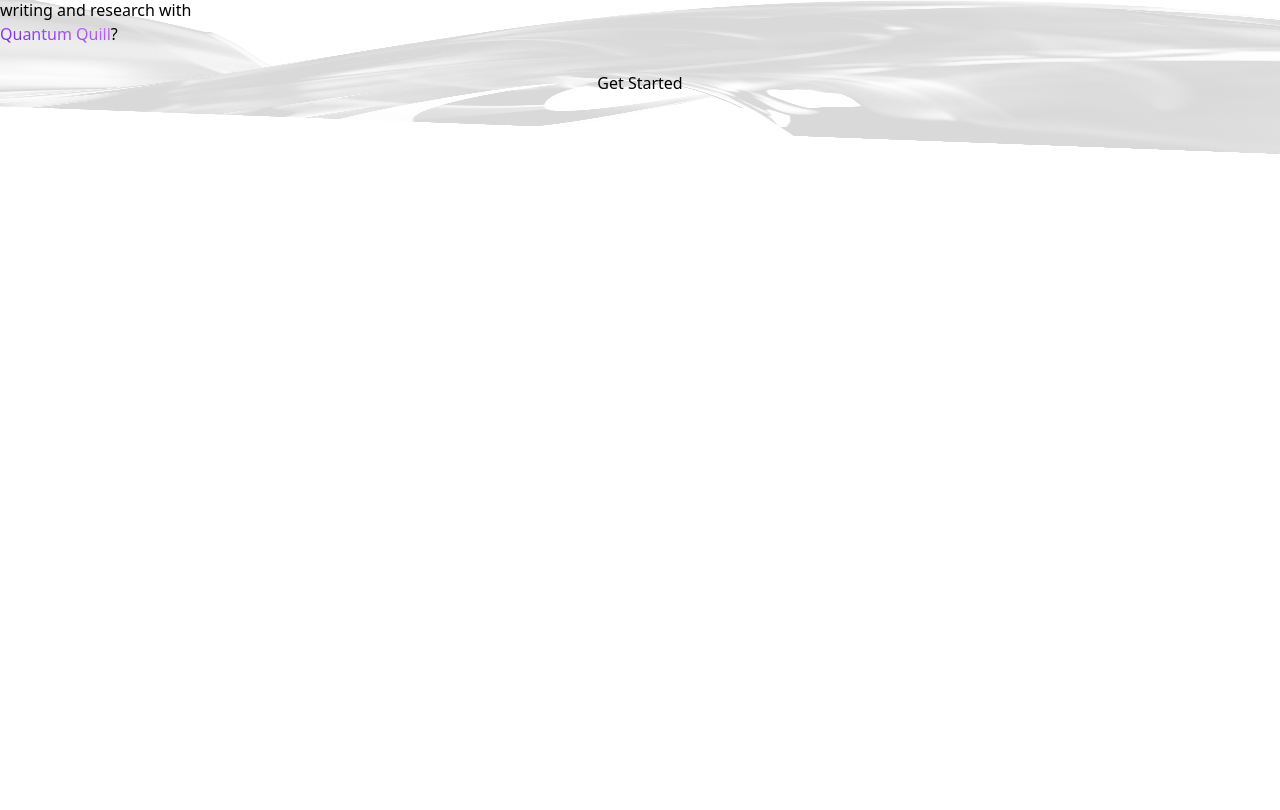
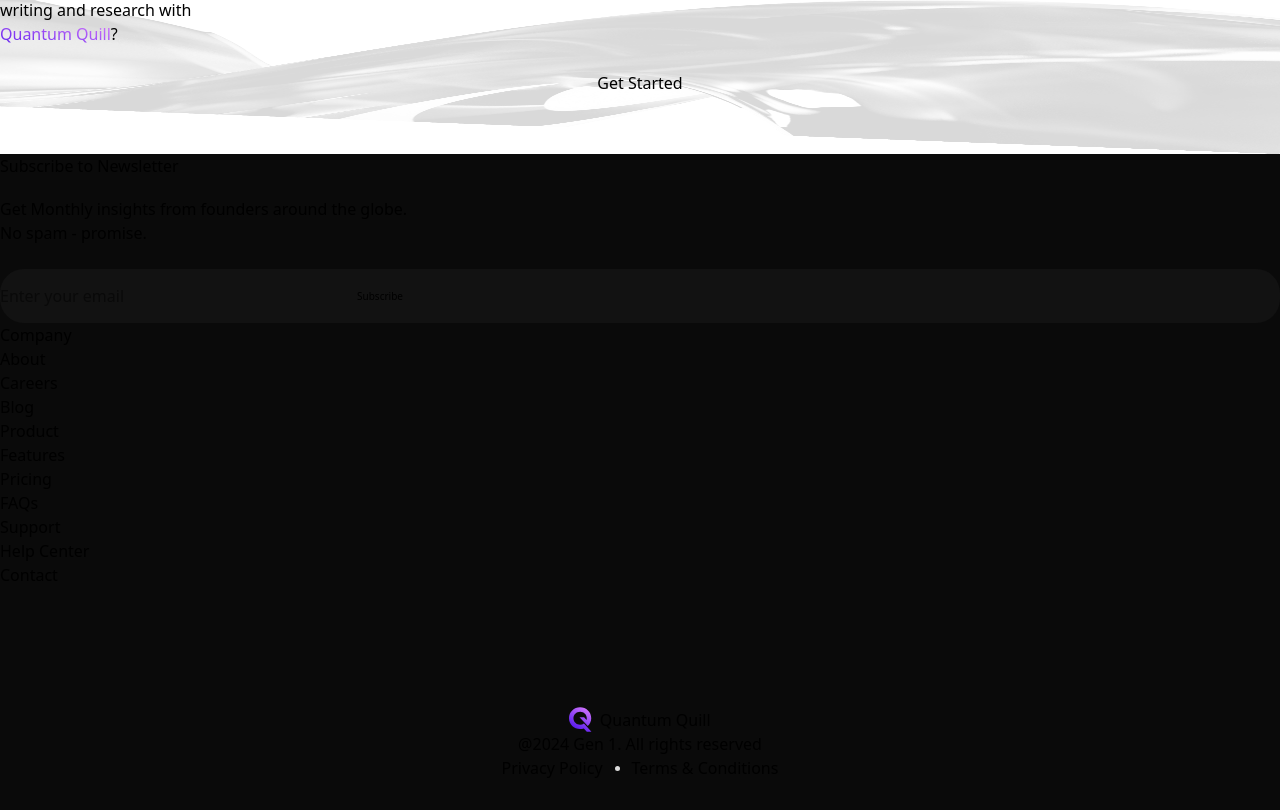
Before and after one commit to Iyanu-Industries/Quantum-Quill, a Next.js app: page / in a window 1280 px wide. Shown: the part 5965-6775 px from the top of the page. Before the commit the page ends 6119 px from the top, so only its background shows below. Built offline with nearby package versions, Linux system fonts and the light colour scheme.

Commit message:
footer finished

```diff
--- a/src/app/page.tsx
+++ b/src/app/page.tsx
@@ -1,5 +1,3 @@
-import GradientButton from "@/components/home/sub-componets/gradient-button";
-import styles from "./home.module.css";
 import {
   Navbar,
   HeroSection,
@@ -8,6 +6,7 @@
   ReviewSection,
   SubscribeToList,
   GetStarted,
+  Footer,
 } from "@/components/home";
 export default function Home() {
   return (
@@ -19,6 +18,7 @@
       <ReviewSection />
       <SubscribeToList />
       <GetStarted />
+      <Footer />
     </div>
   );
 }
--- /dev/null
+++ b/src/components/home/footer/footer.tsx
@@ -0,0 +1,116 @@
+import React from "react";
+import { SubscribeToList } from "../sub-components";
+import Link from "next/link";
+import Image from "next/image";
+
+const Footer = () => {
+  return (
+    <div className="bg-[#0A0A0A] px-[5px] pt-[120px] md:pl-[92px] w-full md:pr-[94px]">
+      <div className="flex flex-col gap-6 lg:flex-row xl:gap-[84px] poppins">
+        <div>
+          <h1 className="poppins text-[26px] text-center md:text-left font-[500] text-[#DDDDDD] tracking-[0%]">
+            Subscribe to Newsletter
+          </h1>
+          <p className="text-[#8A8A8A] text-center md:text-left leading-[120%] mt-[19px] text-[14px] font-[400] manrope">
+            Get Monthly insights from founders around the globe.
+            <br /> No spam - promise.
+          </p>
+          <SubscribeToList className="mt-[24px] w-[full]" />
+        </div>
+        <div className="flex flex-col space-y-6">
+          <h1 className="poppins text-[24px] font-[500] text-[#DDDDDD] tracking-[0%]">
+            Company
+          </h1>
+          <Link
+            href={"/"}
+            className="text-[#8A8A8A] hover:text-[#DDDDDD] text-[18px] tracking-[0%]"
+          >
+            About
+          </Link>
+          <Link
+            href={"/"}
+            className="text-[#8A8A8A] hover:text-[#DDDDDD] text-[18px] tracking-[0%]"
+          >
+            Careers
+          </Link>
+          <Link
+            href={"/"}
+            className="text-[#8A8A8A] hover:text-[#DDDDDD] text-[18px] tracking-[0%]"
+          >
+            Blog
+          </Link>
+        </div>
+        <div className="flex flex-col space-y-6">
+          <h1 className="poppins text-[24px] font-[500] text-[#DDDDDD] tracking Reserva-[0%]">
+            Product
+          </h1>
+          <Link
+            href={"/"}
+            className="text-[#8A8A8A] hover:text-[#DDDDDD] text-[18px] tracking-[0%]"
+          >
+            Features
+          </Link>
+          <Link
+            href={"/"}
+            className="text-[#8A8A8A] hover:text-[#DDDDDD] text-[18px] tracking-[0%]"
+          >
+            Pricing
+          </Link>
+          <Link
+            href={"/"}
+            className="text-[#8A8A8A] hover:text-[#DDDDDD] text-[18px] tracking-[0%]"
+          >
+            FAQs
+          </Link>
+        </div>
+        <div className="flex flex-col space-y-6">
+          <h1 className="poppins text-[24px] font-[500] text-[#DDDDDD] tracking-[0%]">
+            Support
+          </h1>
+          <Link
+            href={"/"}
+            className="text-[#8A8A8A] hover:text-[#DDDDDD] text-[18px] tracking-[0%]"
+          >
+            Help Center
+          </Link>
+          <Link
+            href={"/"}
+            className="text-[#8A8A8A] hover:text-[#DDDDDD] text-[18px] tracking-[0%]"
+          >
+            Contact
+          </Link>
+        </div>
+      </div>
+      <div className="flex flex-col md:flex-row mt-[120px] mb-[59px] items-center">
+        <div className="flex items-center poppins font-[600] text-[16.67px] lg:text-[25.33px] tracking-[0]">
+          <Image
+            src={`/logos/logo.svg`}
+            alt="Q logo"
+            height={38}
+            width={34.18}
+            className="hidden lg:block"
+          />
+          <Image
+            src={`/logos/logo.svg`}
+            alt="Q logo"
+            height={25}
+            width={22.47}
+            className="block lg:hidden"
+          />
+          <span className="ml-[7.922px] text-white">Quantum Quill</span>
+        </div>
+        <div className="h-[44px] w-[1px] bg-[#2A2A2A] ml-[36px] hidden lg:block"></div>
+        <p className="font-[400] text-[16px] leading-[100%] tracking-[0%] poppins md:ml-[36px] text-[#8A8A8A]">
+          @2024 Gen 1. All rights reserved
+        </p>
+        <div className="flex items-center text-[16px] font-[400] md:ml-auto leading-[50px] gap-[12px] tracking-[0] text-[#8A8A8A] poppins">
+          Privacy Policy
+          <div className="bg-[#DDDDDD] h-[5px] w-[5px] rounded-[50%]"></div>
+          Terms & Conditions
+        </div>
+      </div>
+    </div>
+  );
+};
+
+export default Footer;
--- a/src/components/home/index.ts
+++ b/src/components/home/index.ts
@@ -5,3 +5,4 @@
 export { default as ReviewSection } from "./reviews/review";
 export { default as SubscribeToList } from "./subscribe-to-list/subscribe-to-list";
 export { default as GetStarted } from "./pre-footer/get-started";
+export { default as Footer } from "./footer/footer";
--- a/src/components/home/pre-footer/get-started.tsx
+++ b/src/components/home/pre-footer/get-started.tsx
@@ -19,7 +19,7 @@
         <br /> <span className={`${styles.gradientText}`}>Quantum Quill</span>?
         <br />
         <GradientButton
-          className="leading-[0] mx-auto md:block hidden"
+          className="leading-[0] mt-[60px] mx-auto md:block hidden"
           height="53px"
           width="188px"
           text="Get Started"
--- a/src/components/home/sub-components/index.ts
+++ b/src/components/home/sub-components/index.ts
@@ -2,3 +2,4 @@
 export { default as FeatureContainer } from "./feature-container";
 export { default as ReviewCard } from "./review-card";
 export { default as ReviewRow } from "./review-row";
+export { default as SubscribeToList } from "./subscribe-to-list";
--- /dev/null
+++ b/src/components/home/sub-components/subscribe-to-list.tsx
@@ -0,0 +1,60 @@
+"use client";
+import React, { FormEvent } from "react";
+import { useState } from "react";
+import GradientButton from "./gradient-button";
+const SubscribeToList = ({ className }: { className: string }) => {
+  const [email, setEmail] = useState("");
+  const [error, setError] = useState("");
+
+  const validateEmail = (email: string) => {
+    const regex = /^[^\s@]+@[^\s@]+\.[^\s@]+$/;
+    return regex.test(email);
+  };
+
+  const handleSubmit = async (e: FormEvent) => {
+    e.preventDefault();
+
+    if (!email) {
+      setError("Email is required");
+      return;
+    }
+
+    if (!validateEmail(email)) {
+      setError("Please enter a valid email address");
+      return;
+    }
+
+    try {
+      setEmail("");
+      setError("");
+    } catch (err) {
+      setError("Failed to subscribe. Please try again.");
+    }
+  };
+  return (
+    <form
+      onSubmit={handleSubmit}
+      className={`mt-[13px] h-[54px] lg:w-[444px] flex items-center rounded-[24px] text-[15px] text-white pr-[8px] placeholder:text-[#3A3A3A] pl-[24px] poppins bg-[#1E1E1E66] ${className}`}
+    >
+      <input
+        type="email"
+        value={email}
+        placeholder="Enter your email"
+        onChange={(e) => {
+          setEmail(e.target.value);
+          setError("");
+        }}
+        className="w-[308px] focus:outline-none"
+      ></input>
+      <GradientButton
+        height="38px"
+        text={"Subscribe"}
+        width="128px"
+        textSize={`10px`}
+        className="rounded-[24px] ml-[8px] text-[10px] text-center poppins"
+      />
+    </form>
+  );
+};
+
+export default SubscribeToList;
```
